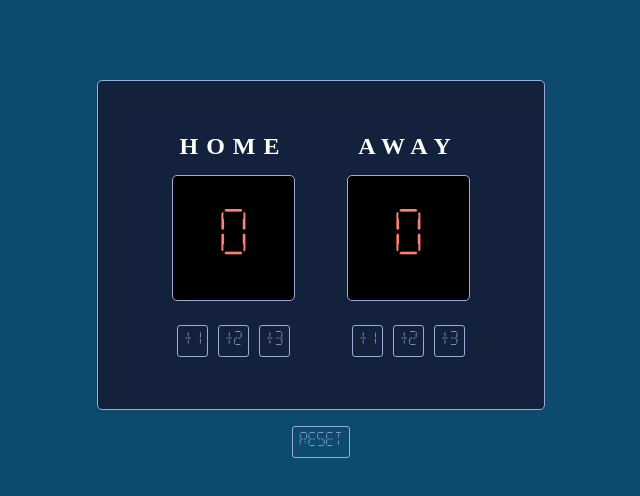
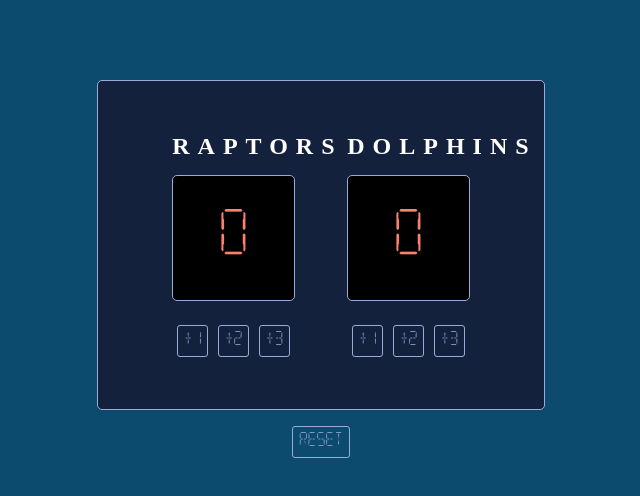
Before and after one commit to leonardodawinci/4-score-board-counter, a plain HTML site: page index.html in a window 1280 px wide. Shown: the whole page, without its empty margins (319-959 px from the left). Drawn offline with nearby package versions, Linux system fonts and the light colour scheme; files whose address does not match are found by name.

Commit message:
Changed team names
Changed line 12 and 22

```diff
--- a/index.html
+++ b/index.html
@@ -9,7 +9,7 @@
     <body>
         <div class='container'>
             <div class='home'>
-                <h2>HOME</h2>
+                <h2>RAPTORS</h2>
                 <p class="score" id="homescore">0</p>
                 <div class='buttons'>
                 <button class="btn" onclick="add1()">+1</button>
@@ -19,7 +19,7 @@
             </div>
 
             <div class='guest'>
-                <h2>AWAY</h2>
+                <h2>DOLPHINS</h2>
                 <p class="score" id="guestscore">0</p>
                 <div class='buttons'>
                 <button class="btn" onclick="add1g()">+1</button>
```
